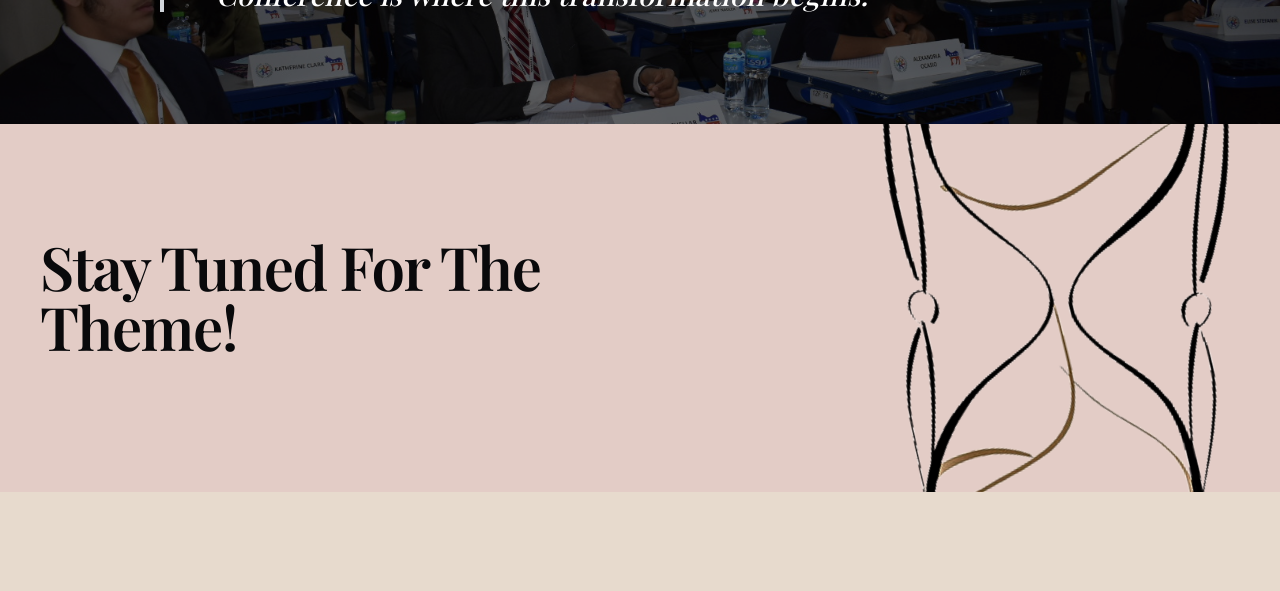
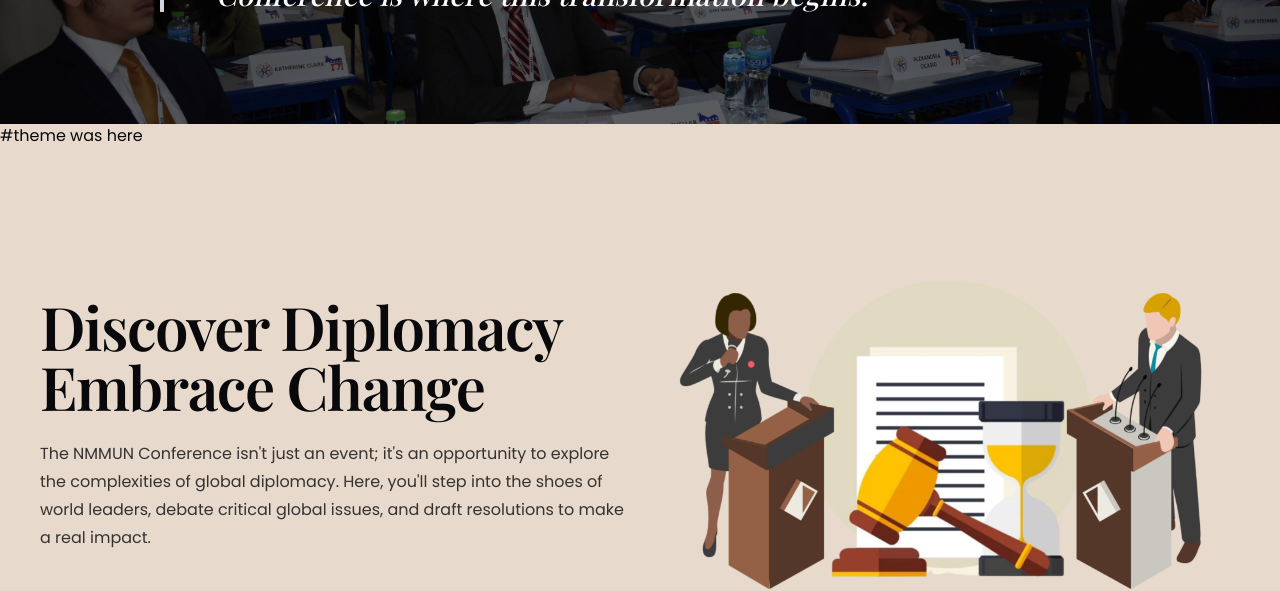
Before and after one commit to Clupai8o0/nmmun, a Next.js app: page / in a window 1280 px wide. Shown: the part 1080-1671 px from the top of the page. Built offline with nearby package versions, Linux system fonts and the light colour scheme; a web font is replaced by a local one.

Commit message:
themeRemoved

```diff
--- a/app/page.tsx
+++ b/app/page.tsx
@@ -112,24 +112,7 @@ export default function Home() {
 				</Quote>
 			</Container>
 
-			<Container
-				id="theme"
-				background={
-					<Background
-						color=""
-						img={{ src: "/home/theme-bg.png", alt: "a sand clock drawing" }}
-					/>
-				}
-			>
-				<Details>
-					<Heading
-						className="mb-6 xl:w-3/4"
-						animation={onScrollAnimation(AnimationVariants.FromLeft)}
-					>
-						Stay Tuned for the Theme!
-					</Heading>
-				</Details>
-			</Container>
+			#theme was here
 
 			<ImageContainer
 				id="about"
```
